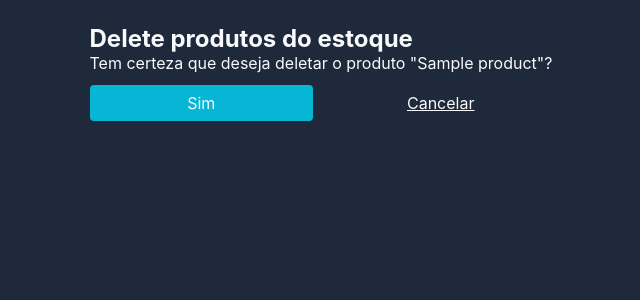
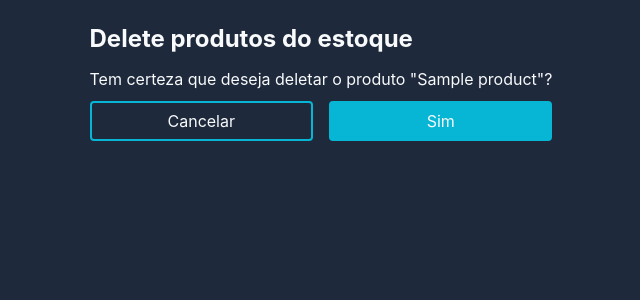
Before and after one commit to ruangustavo/django-crm, a Django app: page /product/1/delete in a window 1280 px wide. Shown: the part 59-359 px from the top of the page, without its empty margins (319-959 px from the left). Run offline with Django 4.2, Linux system fonts and the light colour scheme; tables that the repository leaves empty hold one stand-in row (values such as "Sample post"); some libraries are stand-ins or nearby versions; some web fonts are replaced.

Commit message:
Change "cancel" buttons

```diff
--- a/static/css/styles.css
+++ b/static/css/styles.css
@@ -51,8 +51,11 @@ a {
 }
 
 .row a {
-  justify-self: center;
-  text-decoration: underline;
+  border: 0.2rem solid #06b6d4;
+  border-radius: 0.4rem;
+  padding: 0.8rem 1.6rem;
+  display: block;
+  text-align: center;
 }
 
 /* || Header */
@@ -74,6 +77,10 @@ main {
 main > p {
   margin-bottom: 2.4rem;
   text-align: center;
+}
+
+main > h2 {
+  margin-bottom: 1.6rem;
 }
 
 .products {
--- a/templates/product_delete.html
+++ b/templates/product_delete.html
@@ -10,8 +10,8 @@
     {% csrf_token %}
     <p>Tem certeza que deseja deletar o produto "{{ product.name }}"?</p>
     <div class="row">
+      <a href="{% url 'enterprise:home' %}">Cancelar</a>
       <button type="submit">Sim</button>
-      <a href="{% url 'enterprise:home' %}">Cancelar</a>
     </div>
   </form>
 {% endblock %}
--- a/templates/product_update.html
+++ b/templates/product_update.html
@@ -17,8 +17,8 @@
     {% endfor %}
 
     <div class="row">
+      <a href="{% url 'enterprise:product_delete' product.id %}">Deletar</a>
       <button type="submit">Salvar</button>
-      <a href="{% url 'enterprise:product_delete' product.id %}">Deletar</a>
     </div>
   </form>
 {% endblock %}
```
